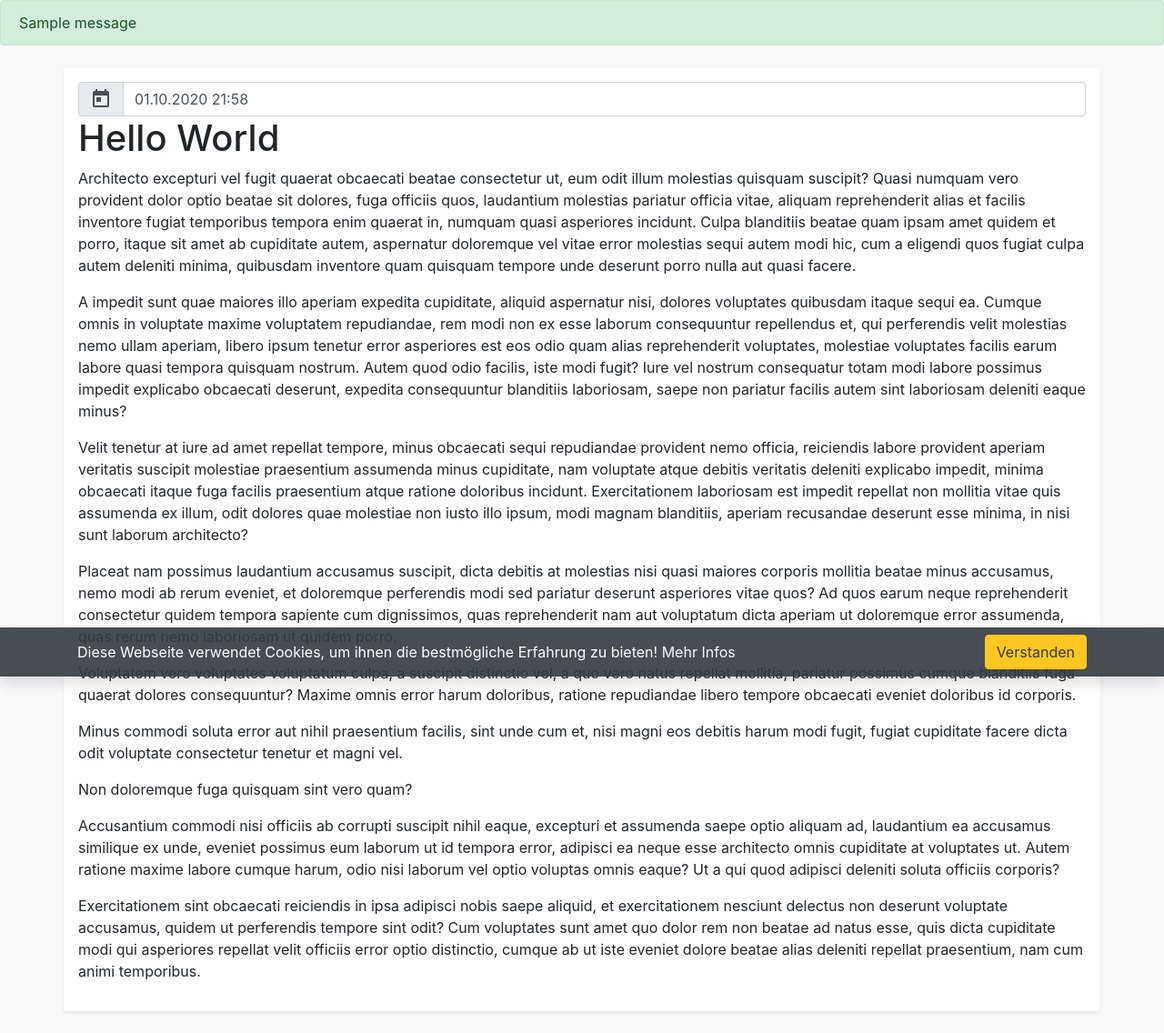
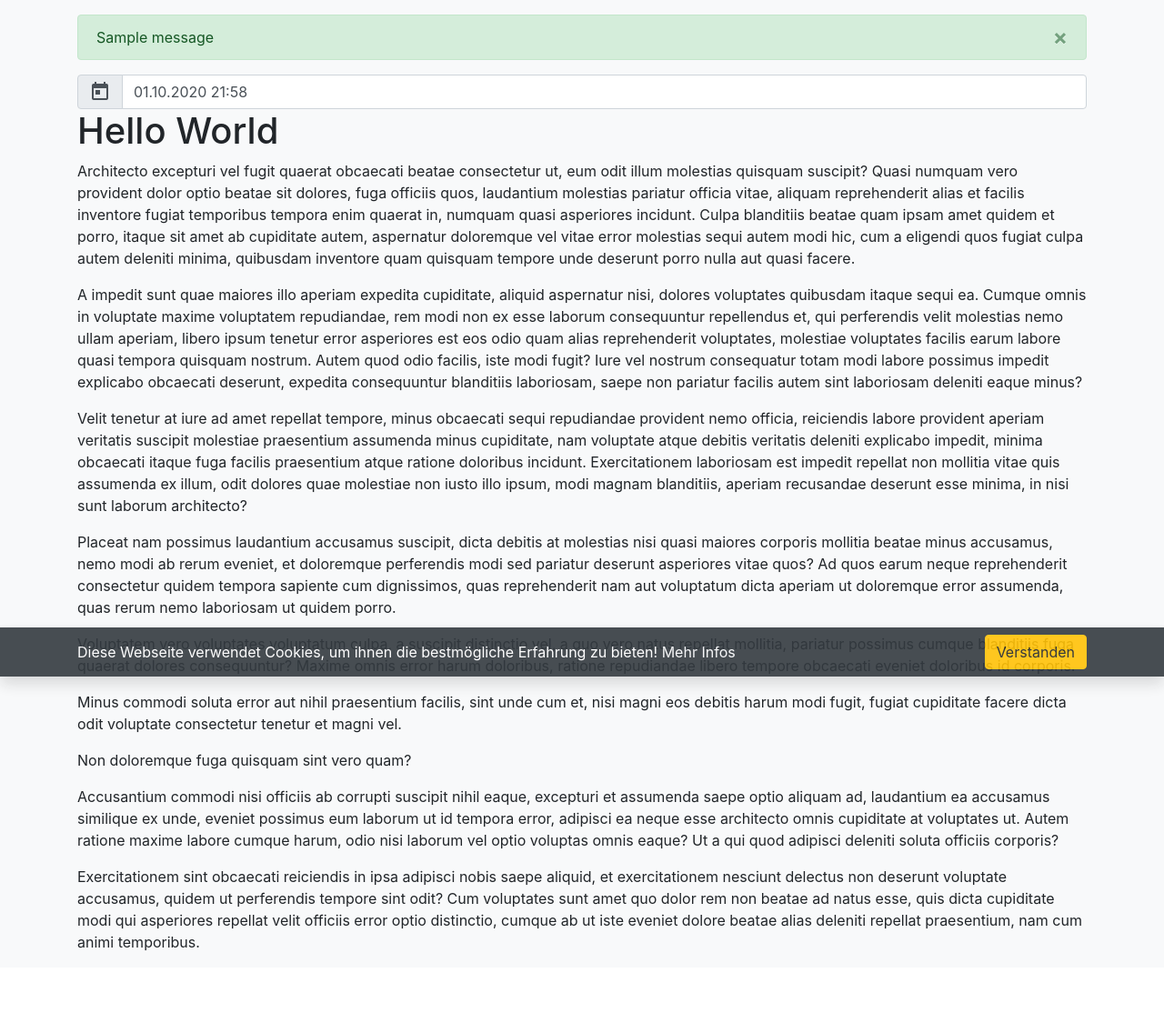
Before and after one commit to Atlasfreak/Django-Website, a Django app: page / in a window 1280 px wide. Shown: the part 56-1192 px from the top of the page at 91% size. After the commit the page ends 1102 px from the top, so only its background shows below. Run offline with Django 3.2, Linux system fonts and the light colour scheme; tables that the repository leaves empty hold one stand-in row (values such as "Sample post"); one stand-in notice (Sample message) is shown; some libraries are stand-ins or nearby versions.

Commit message:
updated Bootstrap, JQuery; changed layout;

```diff
--- a/templates/base.html
+++ b/templates/base.html
@@ -41,24 +41,28 @@
         </nav>
     </header>
     <main role = "main">
+        <div class="container my-3">
             {% if messages %}
                 {% for message in messages %}
-                <div class = "alert alert-{{ message.tags }}">
+                    <div class = "my-1 alert alert-{{ message.tags }} alert-dismissible fade show" role="alert">
                         {{ message }}
+                        <button type="button" class="close" data-dismiss="alert" aria-label="Close">
+                            <span aria-hidden="true">&times;</span>
+                        </button>
                     </div>
                 {% endfor %}
             {% endif %}
-
-        <div class="container rounded p-3 my-4 bg-white shadow-sm">
+        </div>
+        <div class="container">
             {% block content  %}
             {% endblock content %}
         </div>
     </main>
 
     <!-- jQuery first, then Popper.js, then Bootstrap JS -->
-    <script src="https://code.jquery.com/jquery-3.4.1.min.js" integrity="sha256-CSXorXvZcTkaix6Yvo6HppcZGetbYMGWSFlBw8HfCJo=" crossorigin="anonymous"></script>
-    <script src="https://cdn.jsdelivr.net/npm/popper.js@1.16.0/dist/umd/popper.min.js" integrity="sha384-Q6E9RHvbIyZFJoft+2mJbHaEWldlvI9IOYy5n3zV9zzTtmI3UksdQRVvoxMfooAo" crossorigin="anonymous"></script>
-    <script src="https://stackpath.bootstrapcdn.com/bootstrap/4.4.1/js/bootstrap.min.js" integrity="sha384-wfSDF2E50Y2D1uUdj0O3uMBJnjuUD4Ih7YwaYd1iqfktj0Uod8GCExl3Og8ifwB6" crossorigin="anonymous"></script>
+    <script src="https://code.jquery.com/jquery-3.5.1.min.js" integrity="sha256-9/aliU8dGd2tb6OSsuzixeV4y/faTqgFtohetphbbj0=" crossorigin="anonymous"></script>
+    <script src="https://cdn.jsdelivr.net/npm/popper.js@1.16.1/dist/umd/popper.min.js" integrity="sha384-9/reFTGAW83EW2RDu2S0VKaIzap3H66lZH81PoYlFhbGU+6BZp6G7niu735Sk7lN" crossorigin="anonymous"></script>
+    <script src="https://stackpath.bootstrapcdn.com/bootstrap/4.5.2/js/bootstrap.min.js" integrity="sha384-B4gt1jrGC7Jh4AgTPSdUtOBvfO8shuf57BaghqFfPlYxofvL8/KUEfYiJOMMV+rV" crossorigin="anonymous"></script>
 
     <!-- bs-custom-file-input -->
     <script src="https://cdn.jsdelivr.net/npm/bs-custom-file-input/dist/bs-custom-file-input.min.js"></script>
```
Lines whose indentation alone changed are shown as unchanged.
